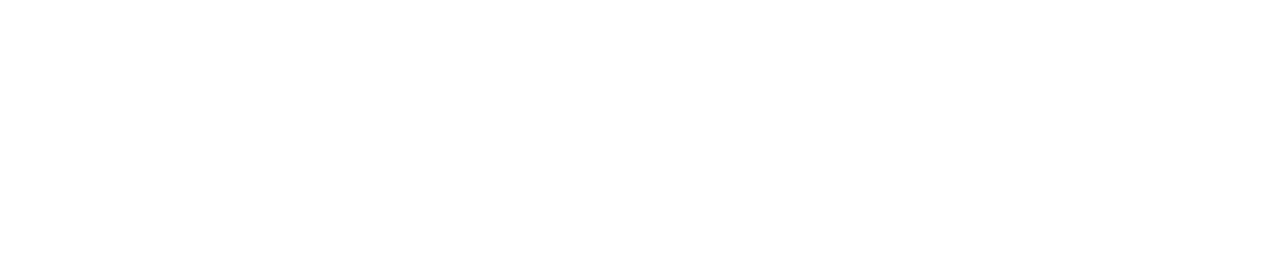
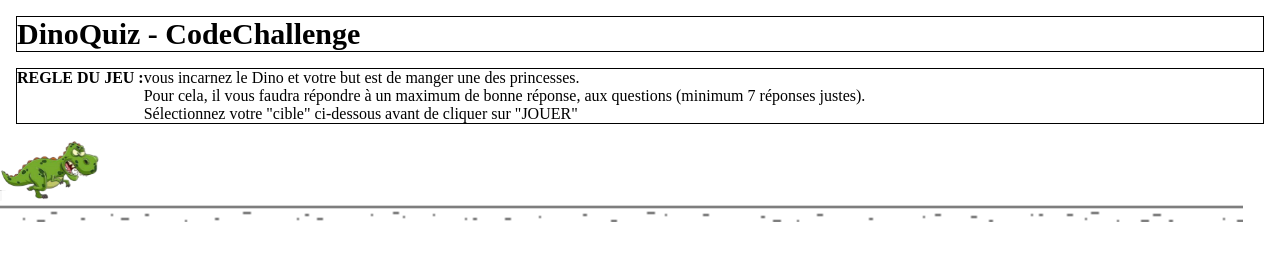
Before and after one commit to Ryokoh-974/project-dinoquiz, a plain HTML site: page index.html in a window 1280 px wide. Drawn offline with Linux system fonts and the light colour scheme.

Commit message:
ajout sur la page 1 : titre, règle du jeu, images du dinosaure qui bouge de gauche à droite de la page web

```diff
--- a/index.html
+++ b/index.html
@@ -8,7 +8,36 @@
     <title>DinoQuiz - CodeChanllenge</title>
 </head>
 
+<header>
+    <h1>DinoQuiz - CodeChallenge</h1>
+</header>
+
+
 <body>
+    <main>
+        <section>
+            <p><strong>REGLE DU JEU : </strong> vous incarnez le Dino et votre but est de manger une des
+                princesses.<br>Pour cela, il vous faudra répondre à un maximum de bonne réponse, aux questions (minimum
+                7
+                réponses justes).<br>
+                Sélectionnez votre "cible" ci-dessous avant de cliquer sur "JOUER"</p>
+        </section>
+
+
+        <section>
+            <div class="image-dino-bouge">
+                <img src="/ressources/image/dino.png" class="dino-img"
+                    alt="petit dinosaure qui avance de gauche à droite en boucle">
+            </div>
+        </section>
+
+
+        <section>
+            <article>
+                <img src="/ressources/image/chemin.PNG" class="chemin-img"
+                    alt="c'est un chemin à l'horizontale ou le dinosaure avancera">
+            </article>
+        </section>
 
 
 
@@ -21,8 +50,8 @@
 
 
 
-
-    <script src="script.js"></script>
+        <script src="script.js"></script>
+    </main>
 </body>
 
 </html>
--- a/style.css
+++ b/style.css
@@ -0,0 +1,44 @@
+* {
+    margin: 0;
+    padding: 0;
+}
+
+/*                 Titre du jeu              */
+header>h1 {
+    border: solid 1px;
+    display: flex;
+    color: black;
+    margin: 1rem;
+    font-size: 30px;
+}
+
+/*                 Règle du jeu              */
+section>p {
+    border: solid 1px;
+    display: flex;
+    color: black;
+    margin: 1rem;
+}
+
+
+/*                dino qui bouge de gauche à droite              */
+section>div {
+    height: 50px;
+}
+
+.dino-img {
+    height: 60px;
+    animation: animate 2.5s linear infinite;
+}
+
+@keyframes animate {
+    -20% {
+        transform: translateX(calc(99% + 10px))
+    }
+
+    100% {
+        transform: translateX(calc(-99% + 999px))
+    }
+}
+
+/*                xxxxxxxxxxxxxxxxxxxxx              */
```
Also changed, not shown: finalNok.html (+2 -1 lines), finalOk.html (+3 -2 lines).
